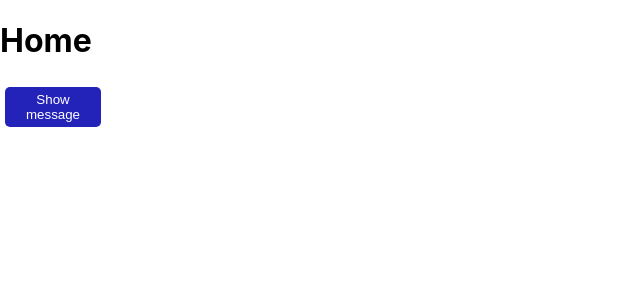
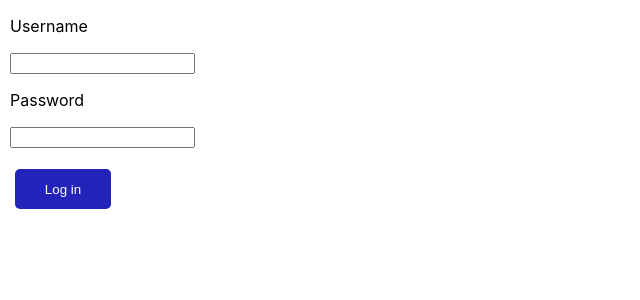
Before and after one commit to alberto-2-garcia/react-typescript-masterclass, a React (Create React App) app: page / in a window 1280 px wide. Shown: the top 300 px of the page, without its empty margins (0-640 px from the left). Built offline with nearby package versions, Linux system fonts and the light colour scheme.

Commit message:
Login and router exercise finished

```diff
--- a/package.json
+++ b/package.json
@@ -13,6 +13,7 @@
     "axios": "^0.26.0",
     "react": "^17.0.2",
     "react-dom": "^17.0.2",
+    "react-router-dom": "^6.2.1",
     "react-scripts": "5.0.0",
     "sass": "^1.49.8",
     "typescript": "^4.4.2",
--- a/src/App.tsx
+++ b/src/App.tsx
@@ -1,5 +1,12 @@
-import React from 'react';
-import logo from './logo.svg';
+import React, { useState } from 'react';
+
+import {
+  BrowserRouter as Router,
+  Route,
+  Routes,
+  Link
+} from "react-router-dom";
+
 import './App.scss';
 import UserManager from './components/UserManager';
 import StudentManager from './components/StudentManager'
@@ -10,12 +17,37 @@ import { ButtonGroup } from './components/ButtonGroup';
 import { Button } from './components/Button';
 import Modal from './components/Modal';
 import Home from './components/Home';
+import LoginForm from './components/LoginForm';
 
 function App() {
+  const [loggedIn, setLoggedIn] = useState(false);
+
+  const handleLogOut = () => {
+    setLoggedIn(false);
+  }
+
   return (
     <div>
+      {loggedIn
+        ?
+        <Router>
+          <ul>
+            <li>
+              <Link to="/">Home</Link>
+            </li>
+            <li>
+              <Link to="/about">About</Link>
+            </li>
+          </ul>
+          <Routes>
+            <Route path="/about" element={<h1>About</h1>} />
+            <Route path="/" element={<h1>Home</h1>} />
+          </Routes>
+          <Button className={'primary'} callback={handleLogOut} >Log out</Button>
+        </Router>
+        : <LoginForm setLoggedIn={setLoggedIn} />}
       {/* <h1>My App</h1> */}
-      <Home />
+      {/* <Home /> */}
 
       {/* <div>
         <h1>Primary</h1>
--- /dev/null
+++ b/src/components/LoginForm/index.tsx
@@ -0,0 +1,42 @@
+import React, { Component } from 'react'
+import './style.scss';
+import { Button } from '../Button';
+import { InputText } from '../InputText'
+import { LoginFormProps, LoginFormState } from './interface';
+
+export default class LoginForm extends Component<LoginFormProps, LoginFormState> {
+  constructor(props: LoginFormProps) {
+    super(props);
+
+    this.state = {
+      username: '',
+      password: '',
+    }
+  }
+
+  handleChangeEvent = (event: React.ChangeEvent<HTMLInputElement>) => {
+    const { value, name } = event.currentTarget;
+
+    this.setState({
+      [name]: value,
+    } as unknown as LoginFormState);
+  }
+
+  handleLogIn = () => {
+    const { setLoggedIn } = this.props;
+
+    setLoggedIn(true);
+  }
+
+  render() {
+    const { username, password } = this.state;
+
+    return (
+      <form className='login-form'>
+        <InputText name={'username'} value={username} type={'text'} labelText={'Username'} hasError={false} onChange={this.handleChangeEvent} />
+        <InputText name={'password'} value={password} type={'password'} labelText={'Password'} hasError={false} onChange={this.handleChangeEvent} />
+        <Button className={'primary'} callback={this.handleLogIn} >Log in</Button>
+      </form>
+    )
+  }
+}
--- /dev/null
+++ b/src/components/LoginForm/interface.ts
@@ -0,0 +1,8 @@
+export interface LoginFormProps {
+  setLoggedIn: any;
+}
+
+export interface LoginFormState {
+  username: string;
+  password: string;
+}
--- /dev/null
+++ b/src/components/LoginForm/style.scss
@@ -0,0 +1,3 @@
+.login-form {
+  margin: 10px;
+}
```
Also changed, not shown: 1 other file (tests, documents, lock files or other folders).
